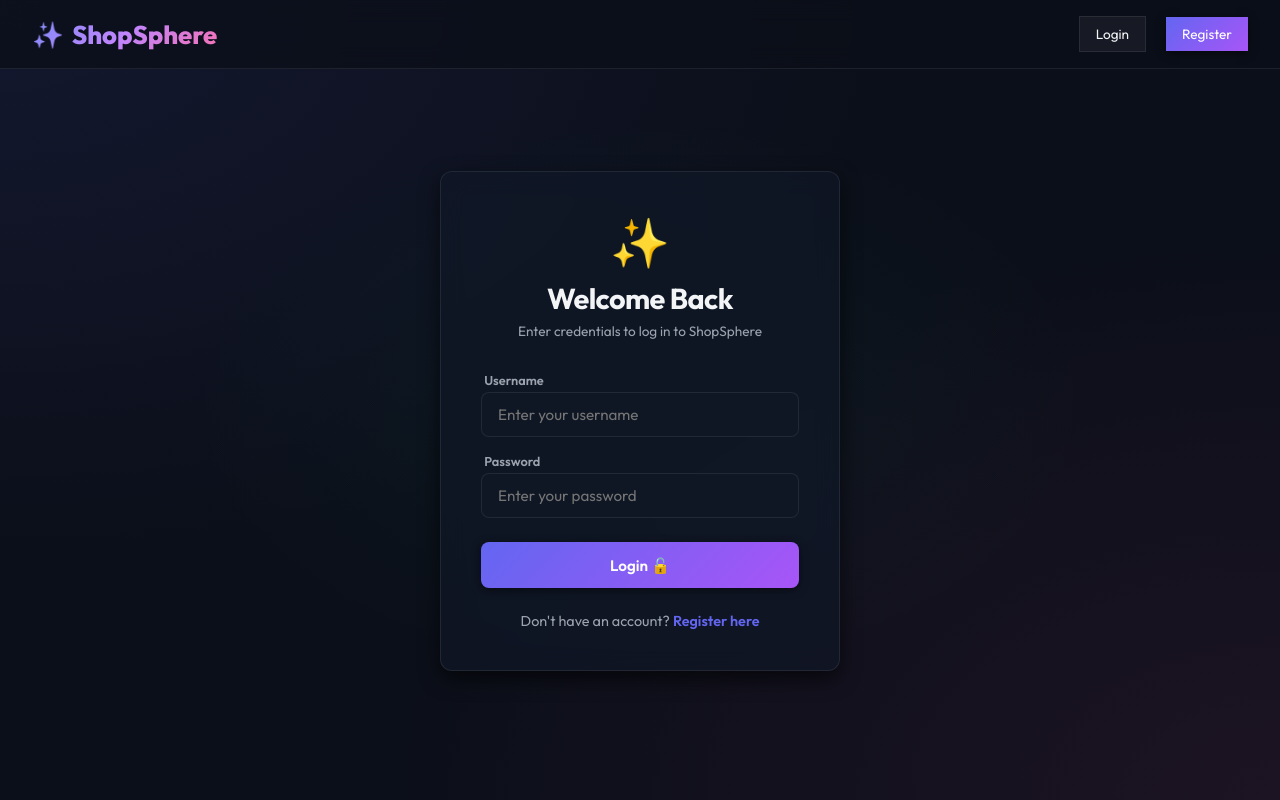
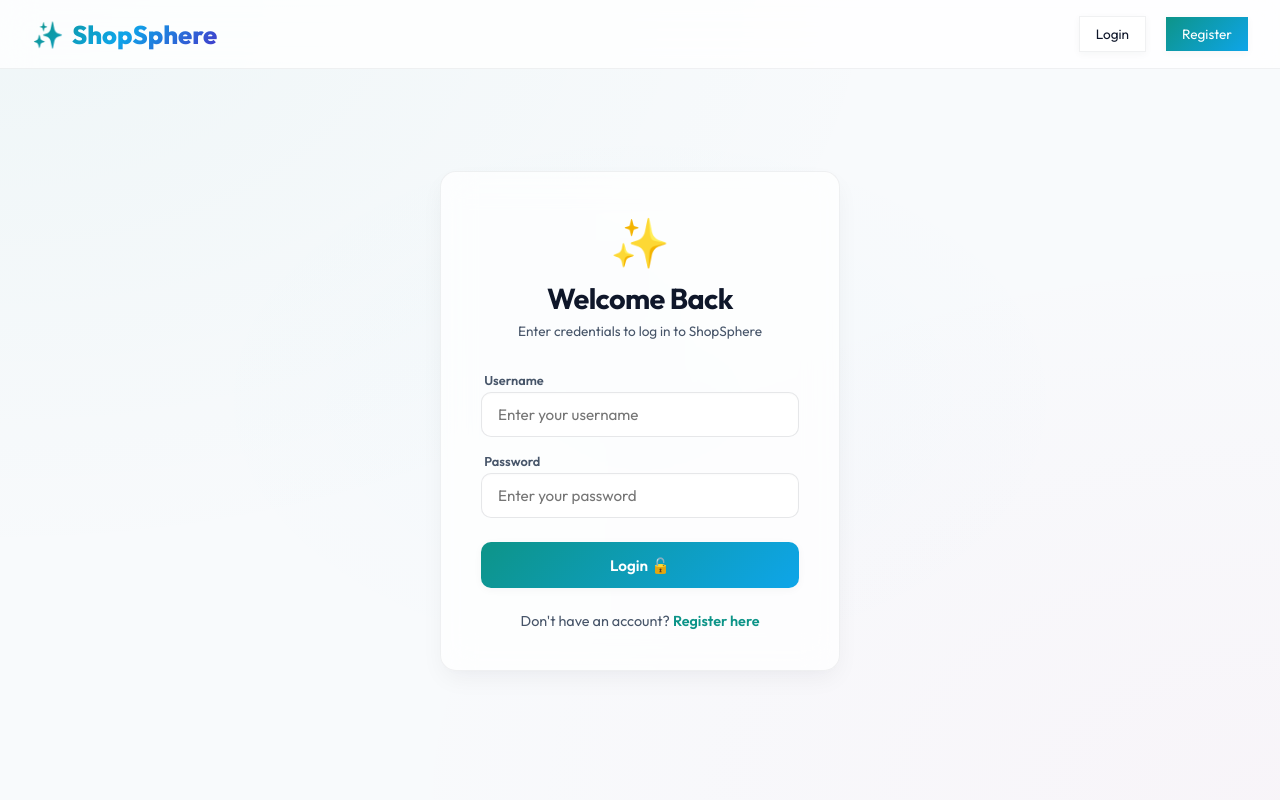
Before and after one commit to Shneh/SHOPSPHERE, a React (Vite) app in the folder frontend/: page /login in a window 1280 px wide. Built offline with nearby package versions, Linux system fonts and the light colour scheme; no server answers.

Commit message:
style: convert UI to a clean, aesthetic light glassmorphic theme

```diff
--- a/frontend/src/index.css
+++ b/frontend/src/index.css
@@ -4,33 +4,33 @@
   --font-sans: 'Outfit', 'Plus Jakarta Sans', -apple-system, BlinkMacSystemFont, "Segoe UI", Roboto, sans-serif;
 
   /* HSL Colors */
-  --bg-color: #0b0f19;
-  --card-bg: rgba(17, 24, 39, 0.7);
-  --card-bg-solid: #111827;
-  --card-border: rgba(255, 255, 255, 0.08);
+  --bg-color: #f8fafc; /* slate-50 */
+  --card-bg: rgba(255, 255, 255, 0.75);
+  --card-bg-solid: #ffffff;
+  --card-border: rgba(15, 23, 42, 0.06);
 
-  --primary-color: #6366f1; /* Indigo */
-  --primary-hover: #4f46e5;
-  --primary-gradient: linear-gradient(135deg, #6366f1 0%, #a855f7 100%);
-  --secondary-gradient: linear-gradient(135deg, #ec4899 0%, #f43f5e 100%);
+  --primary-color: #0d9488; /* Teal-600 */
+  --primary-hover: #0f766e;
+  --primary-gradient: linear-gradient(135deg, #0d9488 0%, #0ea5e9 100%);
+  --secondary-gradient: linear-gradient(135deg, #f43f5e 0%, #ec4899 100%);
   --accent-gradient: linear-gradient(135deg, #10b981 0%, #059669 100%);
 
-  --text-primary: #f3f4f6;
-  --text-secondary: #9ca3af;
-  --text-muted: #6b7280;
+  --text-primary: #0f172a; /* slate-900 */
+  --text-secondary: #475569; /* slate-600 */
+  --text-muted: #94a3b8; /* slate-400 */
 
   --accent-color: #10b981; /* Emerald Green */
   --warning-color: #f59e0b; /* Amber */
   --error-color: #ef4444; /* Rose Red */
 
-  --shadow-sm: 0 2px 8px rgba(0, 0, 0, 0.5);
-  --shadow-md: 0 8px 20px rgba(0, 0, 0, 0.6);
-  --shadow-lg: 0 12px 30px rgba(0, 0, 0, 0.8);
-  --glow-primary: 0 0 15px rgba(99, 102, 241, 0.4);
-  --glow-accent: 0 0 15px rgba(16, 185, 129, 0.4);
+  --shadow-sm: 0 2px 8px rgba(15, 23, 42, 0.04);
+  --shadow-md: 0 10px 25px -3px rgba(15, 23, 42, 0.05), 0 4px 12px -2px rgba(15, 23, 42, 0.02);
+  --shadow-lg: 0 20px 40px -4px rgba(15, 23, 42, 0.08), 0 8px 16px -4px rgba(15, 23, 42, 0.03);
+  --glow-primary: 0 0 15px rgba(13, 148, 136, 0.15);
+  --glow-accent: 0 0 15px rgba(16, 185, 129, 0.15);
 
   --transition: all 0.3s cubic-bezier(0.4, 0, 0.2, 1);
-  --border-radius: 12px;
+  --border-radius: 16px;
 }
 
 * {
@@ -45,14 +45,14 @@
   height: 8px;
 }
 ::-webkit-scrollbar-track {
-  background: #0b0f19;
+  background: #f8fafc;
 }
 ::-webkit-scrollbar-thumb {
-  background: #1e293b;
+  background: #e2e8f0;
   border-radius: 4px;
 }
 ::-webkit-scrollbar-thumb:hover {
-  background: #334155;
+  background: #cbd5e1;
 }
 
 body {
@@ -64,9 +64,9 @@ body {
   display: flex;
   flex-direction: column;
   background-image:
-    radial-gradient(at 0% 0%, rgba(99, 102, 241, 0.1) 0px, transparent 50%),
-    radial-gradient(at 100% 100%, rgba(236, 72, 153, 0.08) 0px, transparent 50%),
-    radial-gradient(at 50% 50%, rgba(16, 185, 129, 0.05) 0px, transparent 50%);
+    radial-gradient(at 0% 0%, rgba(13, 148, 136, 0.04) 0px, transparent 50%),
+    radial-gradient(at 100% 100%, rgba(236, 72, 153, 0.03) 0px, transparent 50%),
+    radial-gradient(at 50% 50%, rgba(14, 165, 233, 0.02) 0px, transparent 50%);
   background-attachment: fixed;
 }
 
@@ -87,7 +87,7 @@ button, .btn {
   font-family: var(--font-sans);
   transition: var(--transition);
   border: none;
-  border-radius: 8px;
+  border-radius: 10px;
   font-weight: 600;
   display: inline-flex;
   align-items: center;
@@ -106,7 +106,7 @@ button, .btn {
 .btn-primary:hover {
   transform: translateY(-2px);
   box-shadow: var(--glow-primary), var(--shadow-md);
-  filter: brightness(1.1);
+  filter: brightness(1.05);
 }
 
 .btn-primary:active {
@@ -114,20 +114,22 @@ button, .btn {
 }
 
 .btn-secondary {
-  background: rgba(255, 255, 255, 0.05);
+  background: #ffffff;
   color: var(--text-primary);
   border: 1px solid var(--card-border);
   padding: 0.75rem 1.5rem;
+  box-shadow: var(--shadow-sm);
 }
 
 .btn-secondary:hover {
-  background: rgba(255, 255, 255, 0.1);
+  background: #f8fafc;
   transform: translateY(-2px);
-  border-color: rgba(255, 255, 255, 0.2);
+  border-color: rgba(15, 23, 42, 0.12);
+  box-shadow: var(--shadow-md);
 }
 
 .btn-accent {
-  background: var(--accent-gradient);
+  background: var(--secondary-gradient);
   color: white;
   padding: 0.75rem 1.5rem;
   box-shadow: var(--shadow-sm);
@@ -135,18 +137,21 @@ button, .btn {
 
 .btn-accent:hover {
   transform: translateY(-2px);
-  box-shadow: var(--glow-accent), var(--shadow-md);
+  box-shadow: 0 0 15px rgba(244, 63, 94, 0.2), var(--shadow-md);
 }
 
 .btn-danger {
-  background: var(--secondary-gradient);
-  color: white;
+  background: rgba(239, 68, 68, 0.08);
+  color: var(--error-color);
+  border: 1px solid rgba(239, 68, 68, 0.15);
   padding: 0.5rem 1rem;
 }
 
 .btn-danger:hover {
+  background: var(--error-color);
+  color: white;
   transform: translateY(-1px);
-  box-shadow: 0 0 12px rgba(239, 68, 68, 0.4);
+  box-shadow: 0 4px 12px rgba(239, 68, 68, 0.15);
 }
 
 button:disabled, .btn:disabled {
@@ -161,27 +166,28 @@ input, select, textarea {
   width: 100%;
   padding: 0.75rem 1rem;
   margin-bottom: 1rem;
-  background-color: rgba(17, 24, 39, 0.6);
-  border: 1px solid var(--card-border);
-  border-radius: 8px;
+  background-color: #ffffff;
+  border: 1px solid rgba(15, 23, 42, 0.1);
+  border-radius: 10px;
   color: var(--text-primary);
   font-family: var(--font-sans);
   font-size: 0.95rem;
   transition: var(--transition);
+  box-shadow: inset 0 1px 2px rgba(0, 0, 0, 0.02);
 }
 
 input:focus, select:focus, textarea:focus {
   outline: none;
   border-color: var(--primary-color);
-  box-shadow: 0 0 0 3px rgba(99, 102, 241, 0.2);
-  background-color: rgba(17, 24, 39, 0.8);
+  box-shadow: 0 0 0 3px rgba(13, 148, 136, 0.15);
+  background-color: #ffffff;
 }
 
 /* Glass Card */
 .glass-card {
   background: var(--card-bg);
-  backdrop-filter: blur(12px);
-  -webkit-backdrop-filter: blur(12px);
+  backdrop-filter: blur(16px);
+  -webkit-backdrop-filter: blur(16px);
   border: 1px solid var(--card-border);
   border-radius: var(--border-radius);
   padding: 2rem;
@@ -190,8 +196,8 @@ input:focus, select:focus, textarea:focus {
 }
 
 .glass-card:hover {
-  box-shadow: var(--shadow-lg), 0 0 20px rgba(99, 102, 241, 0.05);
-  border-color: rgba(255, 255, 255, 0.15);
+  box-shadow: var(--shadow-lg);
+  border-color: rgba(15, 23, 42, 0.12);
   transform: translateY(-2px);
 }
 
@@ -210,9 +216,9 @@ input:focus, select:focus, textarea:focus {
   justify-content: space-between;
   align-items: center;
   padding: 1rem 2rem;
-  background: rgba(11, 15, 25, 0.75);
-  backdrop-filter: blur(12px);
-  -webkit-backdrop-filter: blur(12px);
+  background: rgba(255, 255, 255, 0.8);
+  backdrop-filter: blur(16px);
+  -webkit-backdrop-filter: blur(16px);
   border-bottom: 1px solid var(--card-border);
   position: sticky;
   top: 0;
@@ -222,7 +228,7 @@ input:focus, select:focus, textarea:focus {
 .navbar-brand {
   font-size: 1.6rem;
   font-weight: 800;
-  background: linear-gradient(135deg, #818cf8 0%, #c084fc 50%, #f472b6 100%);
+  background: linear-gradient(135deg, #0d9488 0%, #0ea5e9 50%, #4338ca 100%);
   -webkit-background-clip: text;
   -webkit-text-fill-color: transparent;
   display: flex;
@@ -271,17 +277,17 @@ td {
 }
 
 tr:hover td {
-  background-color: rgba(255, 255, 255, 0.02);
+  background-color: rgba(15, 23, 42, 0.01);
 }
 
 /* Product Card */
 .product-image-container {
   position: relative;
   overflow: hidden;
-  border-radius: 8px;
+  border-radius: 10px;
   margin-bottom: 1rem;
   height: 200px;
-  background: #1e293b;
+  background: #f1f5f9;
 }
 
 .product-image {
@@ -292,15 +298,15 @@ tr:hover td {
 }
 
 .glass-card:hover .product-image {
-  transform: scale(1.08);
+  transform: scale(1.06);
 }
 
 .price-tag {
   font-size: 1.4rem;
   font-weight: 800;
-  color: #fff;
+  color: var(--text-primary);
   margin: 0.4rem 0;
-  background: linear-gradient(135deg, #fff 0%, #cbd5e1 100%);
+  background: linear-gradient(135deg, #0f172a 0%, #334155 100%);
   -webkit-background-clip: text;
   -webkit-text-fill-color: transparent;
 }
@@ -308,23 +314,23 @@ tr:hover td {
 .badge {
   display: inline-flex;
   align-items: center;
-  padding: 0.25rem 0.6rem;
+  padding: 0.25rem 0.65rem;
   border-radius: 20px;
   font-size: 0.75rem;
   font-weight: 700;
   letter-spacing: 0.02em;
 }
 
-.badge-primary { background: rgba(99, 102, 241, 0.2); color: #818cf8; border: 1px solid rgba(99, 102, 241, 0.3); }
-.badge-accent { background: rgba(16, 185, 129, 0.2); color: #34d399; border: 1px solid rgba(16, 185, 129, 0.3); }
-.badge-warning { background: rgba(245, 158, 11, 0.2); color: #fbbf24; border: 1px solid rgba(245, 158, 11, 0.3); }
-.badge-danger { background: rgba(239, 68, 68, 0.2); color: #f87171; border: 1px solid rgba(239, 68, 68, 0.3); }
+.badge-primary { background: rgba(13, 148, 136, 0.08); color: #0d9488; border: 1px solid rgba(13, 148, 136, 0.15); }
+.badge-accent { background: rgba(16, 185, 129, 0.08); color: #059669; border: 1px solid rgba(16, 185, 129, 0.15); }
+.badge-warning { background: rgba(245, 158, 11, 0.08); color: #d97706; border: 1px solid rgba(245, 158, 11, 0.15); }
+.badge-danger { background: rgba(239, 68, 68, 0.08); color: #dc2626; border: 1px solid rgba(239, 68, 68, 0.15); }
 
 /* Cart Drawer */
 .cart-overlay {
   position: fixed;
   inset: 0;
-  background: rgba(0, 0, 0, 0.7);
+  background: rgba(15, 23, 42, 0.3);
   backdrop-filter: blur(4px);
   z-index: 1000;
   animation: fadeIn 0.3s ease;
@@ -337,9 +343,9 @@ tr:hover td {
   bottom: 0;
   width: 100%;
   max-width: 440px;
-  background: #111827;
+  background: #ffffff;
   border-left: 1px solid var(--card-border);
-  box-shadow: -10px 0 30px rgba(0, 0, 0, 0.5);
+  box-shadow: -10px 0 40px rgba(15, 23, 42, 0.08);
   z-index: 1001;
   display: flex;
   flex-direction: column;
@@ -363,7 +369,7 @@ tr:hover td {
 .cart-drawer-footer {
   padding: 1.5rem;
   border-top: 1px solid var(--card-border);
-  background: rgba(17, 24, 39, 0.9);
+  background: rgba(255, 255, 255, 0.96);
 }
 
 /* Animations */
@@ -388,17 +394,17 @@ tr:hover td {
 
 /* Achievements and Spin Wheel */
 .reward-progress-container {
-  background: rgba(255, 255, 255, 0.03);
+  background: rgba(15, 23, 42, 0.02);
   border: 1px solid var(--card-border);
-  border-radius: 8px;
-  padding: 1rem;
+  border-radius: 12px;
+  padding: 1.25rem;
   margin-bottom: 1rem;
 }
 
 .progress-track {
   width: 100%;
   height: 8px;
-  background: rgba(255, 255, 255, 0.05);
+  background: rgba(15, 23, 42, 0.04);
   border-radius: 4px;
   overflow: hidden;
   margin-top: 0.5rem;
@@ -429,18 +435,18 @@ tr:hover td {
   border-right: 15px solid transparent;
   border-top: 25px solid var(--error-color);
   z-index: 10;
-  filter: drop-shadow(0 2px 5px rgba(0,0,0,0.5));
+  filter: drop-shadow(0 2px 4px rgba(15,23,42,0.15));
 }
 
 .wheel-center-pin {
   position: absolute;
   width: 36px;
   height: 36px;
-  background: radial-gradient(circle, #fff 0%, #cbd5e1 50%, #64748b 100%);
+  background: radial-gradient(circle, #fff 0%, #cbd5e1 50%, #94a3b8 100%);
   border-radius: 50%;
   z-index: 9;
-  border: 3px solid #111827;
-  box-shadow: 0 4px 10px rgba(0,0,0,0.4);
+  border: 3px solid #ffffff;
+  box-shadow: 0 4px 8px rgba(15,23,42,0.15);
 }
 
 /* Category Filter Tags */
@@ -453,9 +459,9 @@ tr:hover td {
 }
 
 .category-tag {
-  padding: 0.5rem 1.2rem;
-  border-radius: 20px;
-  background: rgba(255, 255, 255, 0.04);
+  padding: 0.5rem 1.25rem;
+  border-radius: 30px;
+  background: rgba(15, 23, 42, 0.03);
   border: 1px solid var(--card-border);
   color: var(--text-secondary);
   font-size: 0.85rem;
@@ -469,7 +475,7 @@ tr:hover td {
   background: var(--primary-gradient);
   color: white;
   border-color: transparent;
-  box-shadow: var(--glow-primary);
+  box-shadow: var(--shadow-sm);
 }
 
 /* Grid layout columns */
@@ -513,6 +519,6 @@ tr:hover td {
 .w-full { width: 100%; }
 
 .glow-hover:hover {
-  border-color: rgba(99, 102, 241, 0.4);
-  box-shadow: 0 0 15px rgba(99, 102, 241, 0.1);
+  border-color: rgba(13, 148, 136, 0.25);
+  box-shadow: 0 4px 20px rgba(13, 148, 136, 0.05);
 }
```
